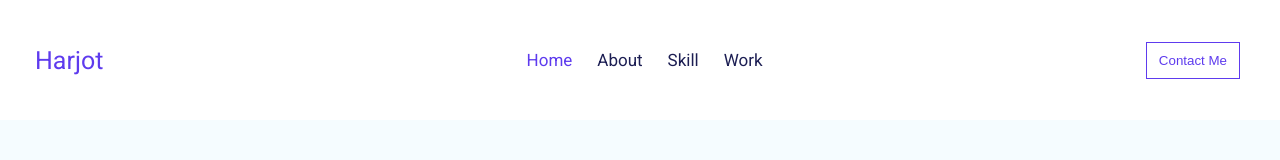
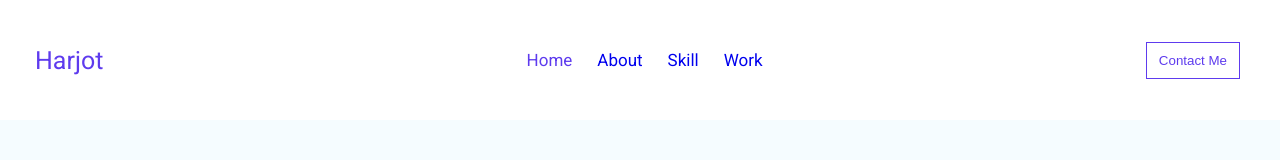
Before and after one commit to Harjot-Kaur29/harjot-portfolio, a React (Create React App) app: page / in a window 1280 px wide. Shown: the top 160 px of the page. Built offline with nearby package versions, Linux system fonts and the light colour scheme.

Commit message:
Update Navbar.module.css

```diff
--- a/src/components/Navbar.module.css
+++ b/src/components/Navbar.module.css
@@ -34,7 +34,7 @@
 
 a{
     text-decoration:none ;
-    color:#1C1E53;
+
 }
 nav ul li:first-child a {
     color: #5E3BEE; /* Or your desired color */
```
